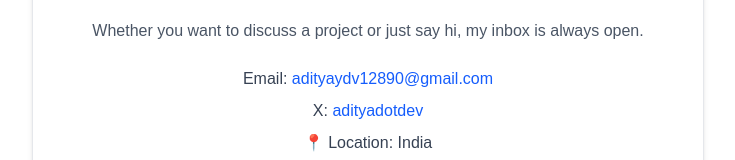
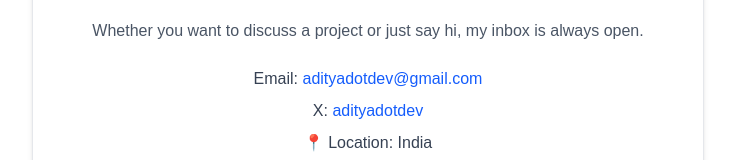
Before and after one commit to ad1tyaydv/adityadotdev, a Next.js app: page / in a window 1280 px wide. Shown: the part 1560-1720 px from the top of the page, without its empty margins (272-1007 px from the left). Built offline with nearby package versions, Linux system fonts and the light colour scheme.

Commit message:
email changed

```diff
--- a/src/components/ContactSection.tsx
+++ b/src/components/ContactSection.tsx
@@ -13,7 +13,7 @@ export default function ContactSection() {
             href="mailto:adityaydvdev@gmail.com"
             className="text-blue-600 hover:underline"
           >
-            adityaydv12890@gmail.com
+            adityadotdev@gmail.com
           </a>
         </p>
         <p>
--- a/src/components/Intro.tsx
+++ b/src/components/Intro.tsx
@@ -1,4 +1,3 @@
-import Image from "next/image";
 import { FaGithub, FaLinkedin, FaXTwitter } from "react-icons/fa6";
 
 export default function Intro() {
```
